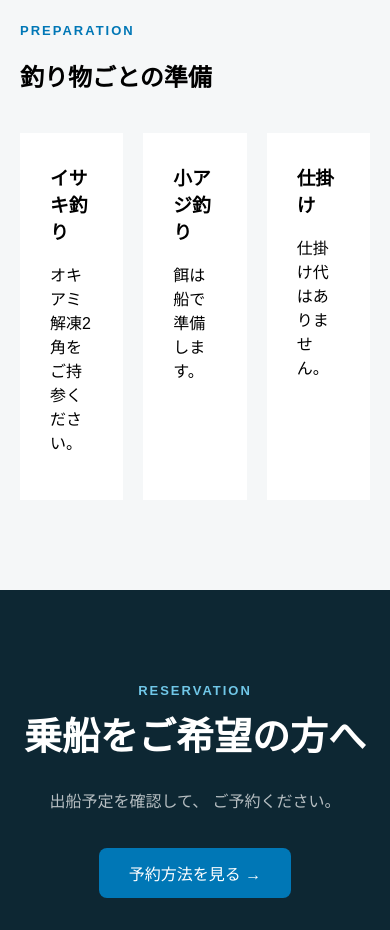
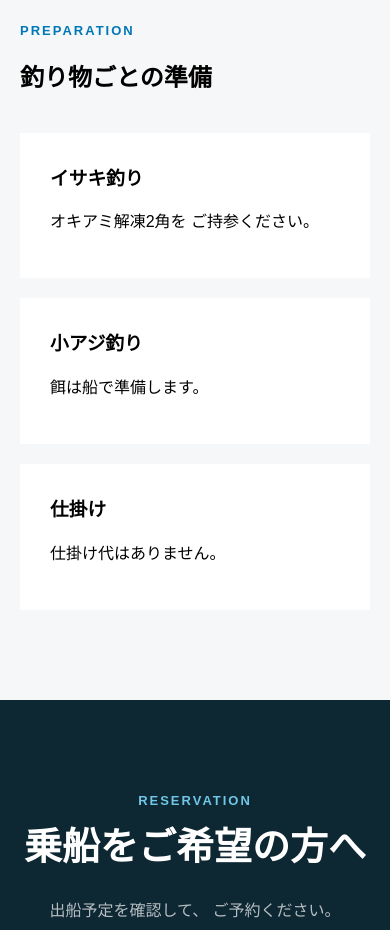
Before and after one commit to yushin-furukawa/yoshieimaru-project, a website: page pages/price.html in a window 390 px wide. Shown: the part 3140-4070 px from the top of the page. Drawn offline with Linux system fonts and the light colour scheme.

Commit message:
釣り物ごとの準備のスマホ表示を修正

```diff
--- a/css/mobile.css
+++ b/css/mobile.css
@@ -971,6 +971,17 @@
 
 
 
+    /* 釣り物ごとの準備 */
+    .preparation-grid {
+        grid-template-columns: 1fr;
+        gap: 20px;
+    }
+
+    .preparation-grid>div {
+        padding: 30px;
+    }
+
+
     .reservation-cta {
         padding: 80px 20px;
     }
```
